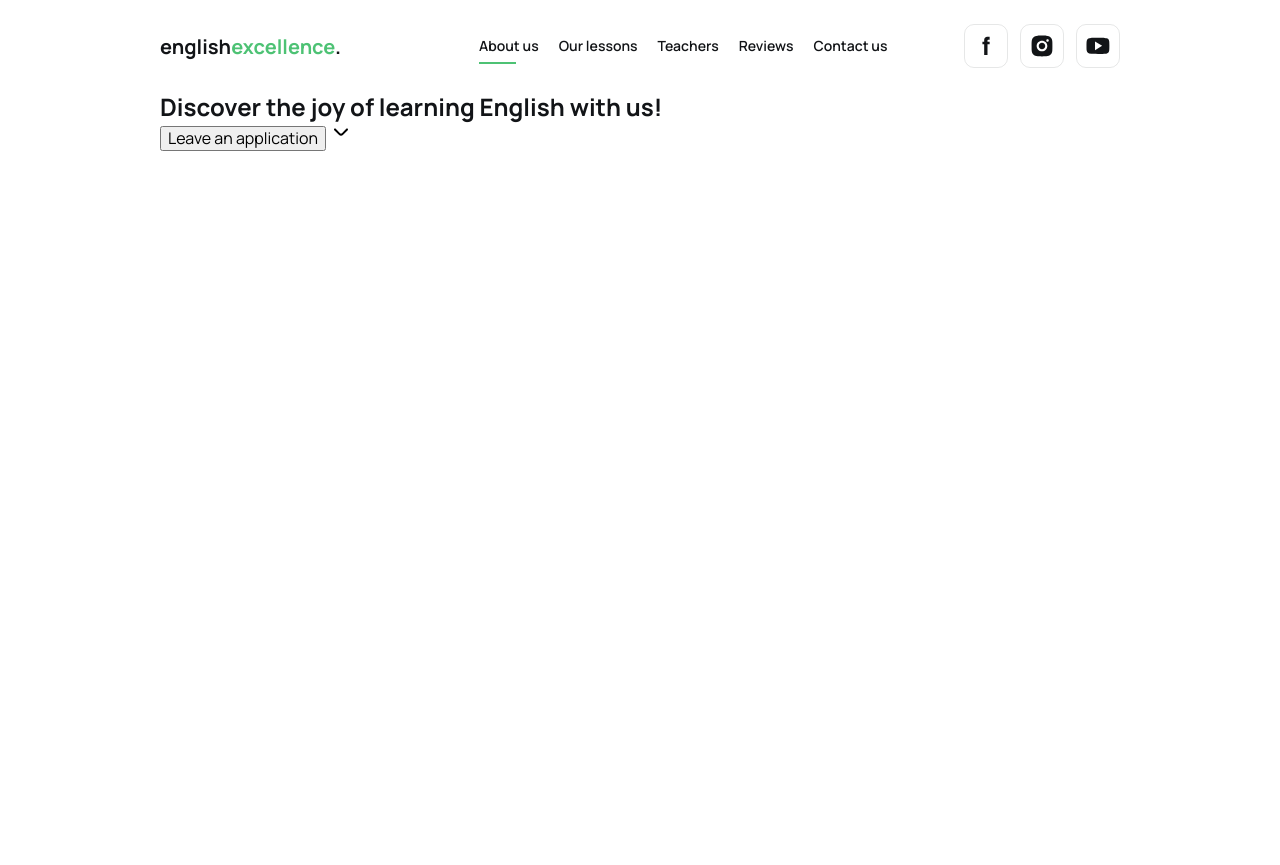
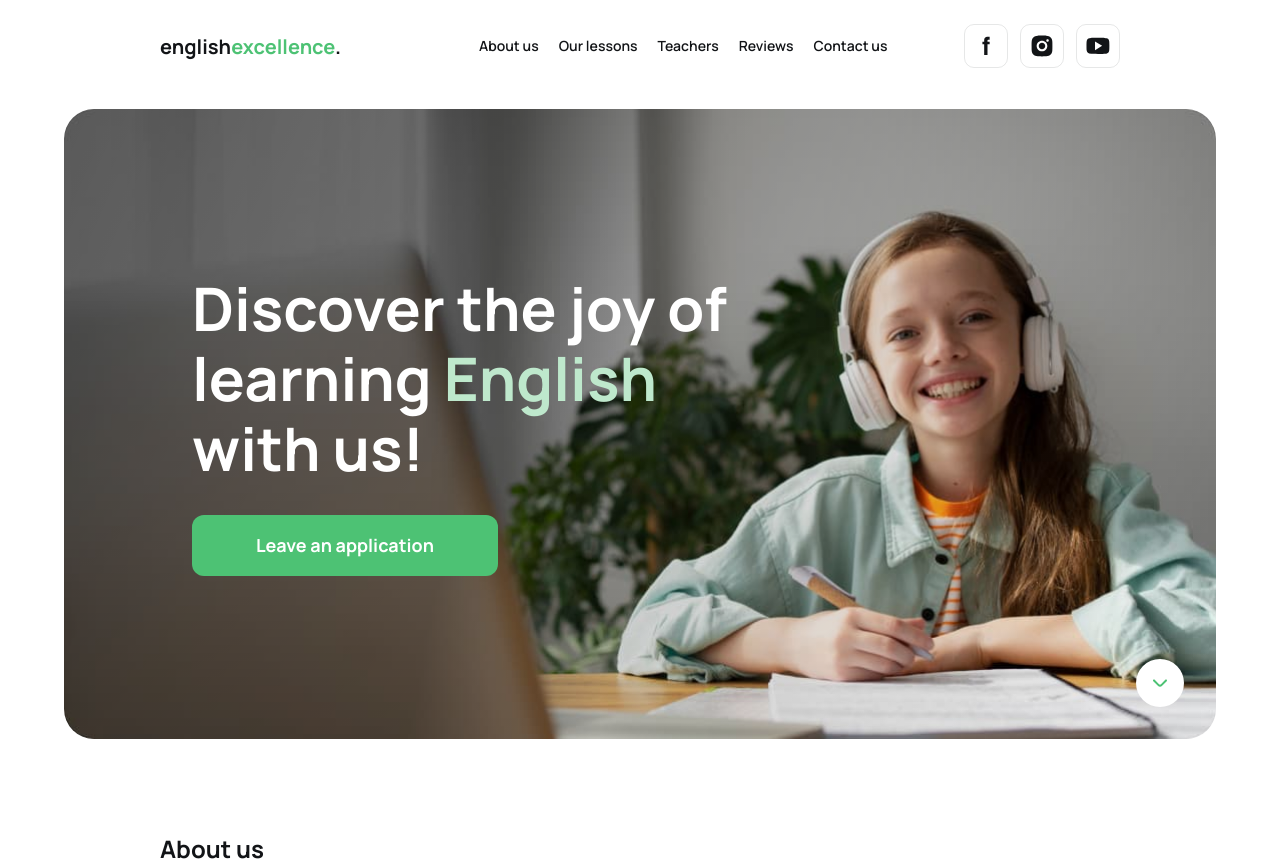
Before and after one commit to IYuliia/englishexcellence-personalproject, a plain HTML site: page index.html in a window 1280 px wide. Before the commit the page ends 800 px from the top, so only its background shows below. Drawn offline with nearby package versions, Linux system fonts and the light colour scheme.

Commit message:
added hero section and styles

```diff
--- a/css/styles.css
+++ b/css/styles.css
@@ -67,6 +67,8 @@ img {
 @media screen and (min-width: 1280px) {
   .container {
     max-width: 1024px;
+    /* padding-left: 0;
+    padding-right: 0; */
   }
 }
 
@@ -117,7 +119,7 @@ img {
   position: relative;
 }
 
-.current::after {
+.header-nav-list-link:hover::after {
   display: block;
   width: 37px;
   height: 2px;
@@ -133,7 +135,7 @@ img {
   gap: 12px;
 }
 
-@media screen and (max-width: 1199px) {
+@media screen and (max-width: 1279px) {
   .header-nav-list {
     display: none;
   }
@@ -255,3 +257,175 @@ img {
 .mobile-social-icon {
   fill: var(--secondary-cl-white);
 }
+
+/* HERO */
+
+.hero {
+  position: relative;
+  max-width: 335px;
+  margin-top: 8px;
+  margin-bottom: 80px;
+  margin-left: auto;
+  margin-right: auto;
+  padding-top: 425px;
+  padding-bottom: 72px;
+  background-color: var(--main-cl-black);
+  text-align: center;
+  border-radius: 30px;
+  background-image: linear-gradient(
+      114deg,
+      rgba(0, 0, 0, 0.4) 0%,
+      rgba(0, 0, 0, 0) 100%
+    ),
+    url("../images/hero-bg/hero-bg_sm.jpg");
+  background-repeat: no-repeat;
+  background-size: cover;
+  background-position: center;
+}
+
+@media screen and (min-width: 768px) {
+  .hero {
+    max-width: 704px;
+    margin-top: 32px;
+    margin-bottom: 100px;
+    padding-top: 260px;
+    padding-left: 32px;
+    padding-bottom: 295px;
+    text-align: left;
+    background-image: linear-gradient(
+        114deg,
+        rgba(0, 0, 0, 0.4) 0%,
+        rgba(0, 0, 0, 0) 100%
+      ),
+      url("../images/hero-bg/hero-bg_md.jpg");
+  }
+}
+
+@media screen and (min-width: 1280px) {
+  .hero {
+    max-width: 1152px;
+    margin-top: 16px;
+    margin-bottom: 96px;
+    padding-top: 164px;
+    padding-left: 64px;
+    padding-bottom: 163px;
+    background-image: linear-gradient(
+        114deg,
+        rgba(0, 0, 0, 0.4) 0%,
+        rgba(0, 0, 0, 0) 100%
+      ),
+      url("../images/hero-bg/hero-bg_lg.jpg");
+  }
+}
+
+@media screen and (min-resolution: 192dpi) and (max-width: 1279px),
+  screen and (min-resolution: 2dppx) and(max-width: 1279px),
+  screen and (min-device-pixel-ratio: 2) and (max-width: 1279px) {
+  .hero {
+    background-image: linear-gradient(
+        114deg,
+        rgba(0, 0, 0, 0.4) 0%,
+        rgba(0, 0, 0, 0) 100%
+      ),
+      url("../images/hero-bg/hero-bg_md@2x.jpg");
+  }
+}
+
+@media screen and (min-resolution: 192dpi) and (max-width: 767px),
+  screen and (min-resolution: 2dppx) and(max-width: 767px),
+  screen and (min-device-pixel-ratio: 2) and (max-width: 767px) {
+  .hero {
+    background-image: linear-gradient(
+        114deg,
+        rgba(0, 0, 0, 0.4) 0%,
+        rgba(0, 0, 0, 0) 100%
+      ),
+      url("../images/hero-bg/hero-bg_sm@2x.jpg");
+  }
+}
+
+@media screen and (min-resolution: 192dpi) and (min-width: 1280px),
+  screen and (min-resolution: 2dppx) and(min-width: 1280px),
+  screen and (min-device-pixel-ratio: 2) and (min-width: 1280px) {
+  .hero {
+    background-image: linear-gradient(
+        114deg,
+        rgba(0, 0, 0, 0.4) 0%,
+        rgba(0, 0, 0, 0) 100%
+      ),
+      url("../images/hero-bg/hero-bg_lg@2x.jpg");
+  }
+}
+
+.hero-heading {
+  width: 295px;
+  color: var(--secondary-cl-white);
+  font-family: Manrope;
+  font-size: 38px;
+  font-weight: 700;
+  line-height: 1.05;
+  margin-bottom: 40px;
+  text-align: left;
+}
+
+@media screen and (min-width: 768px) {
+  .hero-heading {
+    width: 564px;
+    color: var(--secondary-cl-white);
+    font-size: 60px;
+    font-weight: 700;
+    line-height: 1.17;
+    margin-bottom: 32px;
+  }
+}
+
+.light-accent-cl {
+  color: #bee8cc;
+}
+
+.hero-button {
+  padding: 14px 78px;
+  border-radius: 12px;
+  border: transparent;
+  background-color: var(--accent-cl);
+  color: var(--secondary-cl-white);
+  font-family: inherit;
+  font-size: 14px;
+  font-weight: 700;
+  line-height: 1.7;
+}
+
+@media screen and (min-width: 768px) {
+  .hero-button {
+    padding: 16px 64px;
+    font-size: 18px;
+    font-weight: 700;
+    line-height: 1.6;
+  }
+}
+
+.scroll-down-link {
+  position: absolute;
+  right: 14px;
+  bottom: 14px;
+  display: flex;
+  justify-content: center;
+  align-items: center;
+  width: 38px;
+  height: 38px;
+  border-radius: 50%;
+  background-color: var(--secondary-cl-white);
+}
+
+@media screen and (min-width: 768px) {
+  .scroll-down-link {
+    right: 32px;
+    bottom: 32px;
+    width: 48px;
+    height: 48px;
+  }
+}
+
+.scroll-down-icon {
+  fill: var(--accent-cl);
+}
--- a/index.html
+++ b/index.html
@@ -30,7 +30,7 @@
           >
           <ul class="header-nav-list list">
             <li class="header-nav-list-item">
-              <a href="" class="header-nav-list-link link current">About us</a>
+              <a href="#about-us" class="header-nav-list-link link">About us</a>
             </li>
             <li class="header-nav-list-item">
               <a href="" class="header-nav-list-link link">Our lessons</a>
@@ -103,11 +103,16 @@
           <button class="hero-button" type="button" data-modal-open>
             Leave an application
           </button>
-          <a href="">
+          <a href="" class="scroll-down-link">
             <svg class="scroll-down-icon" width="24" height="24">
               <use href="./images/sprite.svg#icon-scroll"></use>
             </svg>
           </a>
+        </div>
+      </section>
+      <section class="about-us section" id="about-us">
+        <div class="about-us-container container">
+          <h1 class="section-title">About us</h1>
         </div>
       </section>
     </main>
```
Also changed, not shown: images/hero-bg/hero-bg_lg.jpg (added), images/hero-bg/hero-bg_lg@2x.jpg (added), images/hero-bg/hero-bg_md.jpg (added), images/hero-bg/hero-bg_md@2x.jpg (added), images/hero-bg/hero-bg_sm.jpg (added), images/hero-bg/hero-bg_sm@2x.jpg (added), 2 other files.
